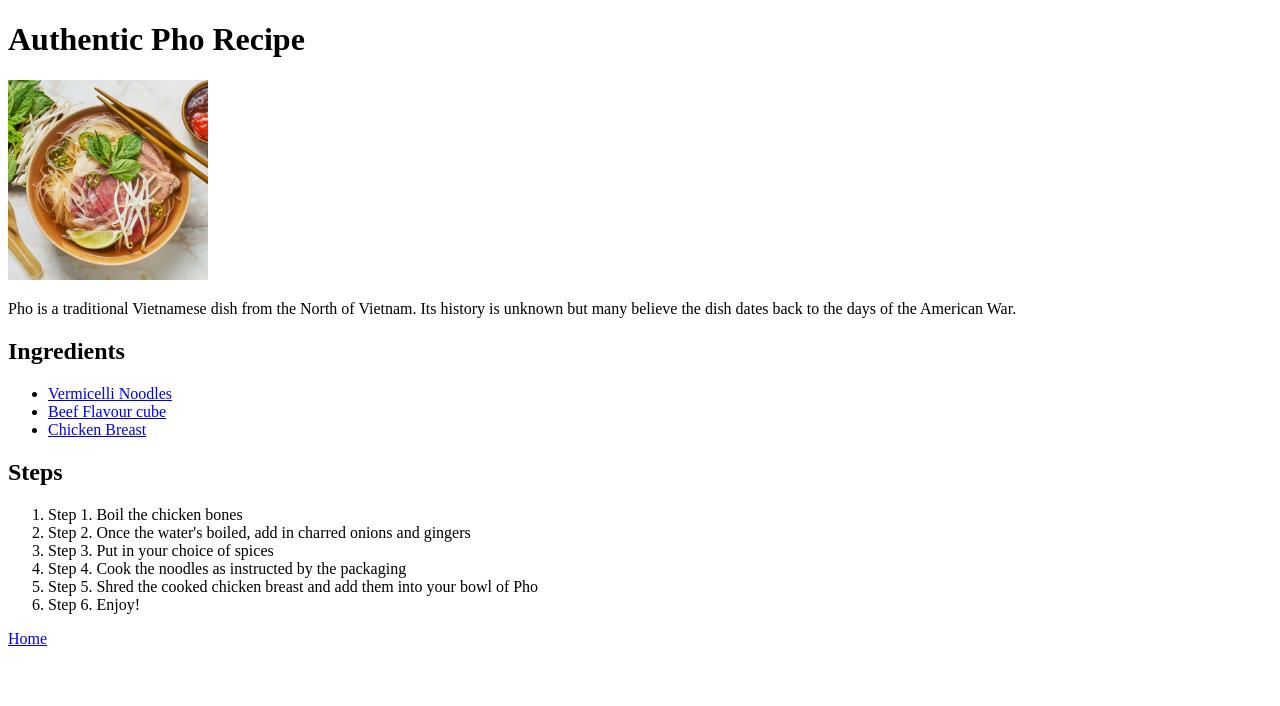
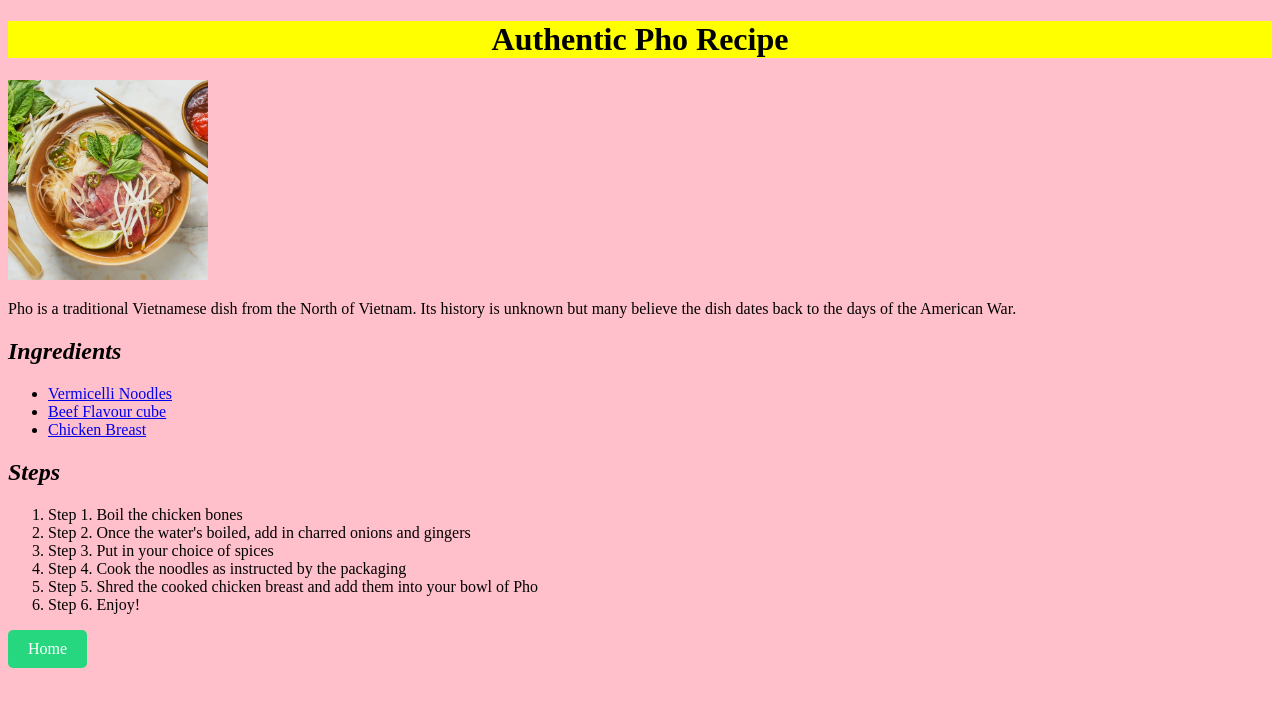
Before and after one commit to lunaisfound/odin-recipes, a plain HTML site: page recipes/pho.html in a window 1280 px wide. Drawn offline with Linux system fonts and the light colour scheme.

Commit message:
edit the style of the Pho recipe page

```diff
--- a/recipes/pho.html
+++ b/recipes/pho.html
@@ -4,9 +4,10 @@
     <meta charset="UTF-8" />
     <meta name="viewport" content="width=device-width, initial-scale=1.0" />
     <title>Pho's Recipe</title>
+    <link rel="stylesheet" href="style.css" />
   </head>
   <body>
-    <h1>Authentic Pho Recipe</h1>
+    <h1 class="title">Authentic Pho Recipe</h1>
     <img
       src="../img/pho-image.webp"
       alt="Image of a bowl of Pho"
@@ -53,6 +54,6 @@
       </li>
       <li>Step 6. Enjoy!</li>
     </ol>
-    <a href="../index.html">Home</a>
+    <a href="../index.html" class="button">Home</a>
   </body>
 </html>
```
